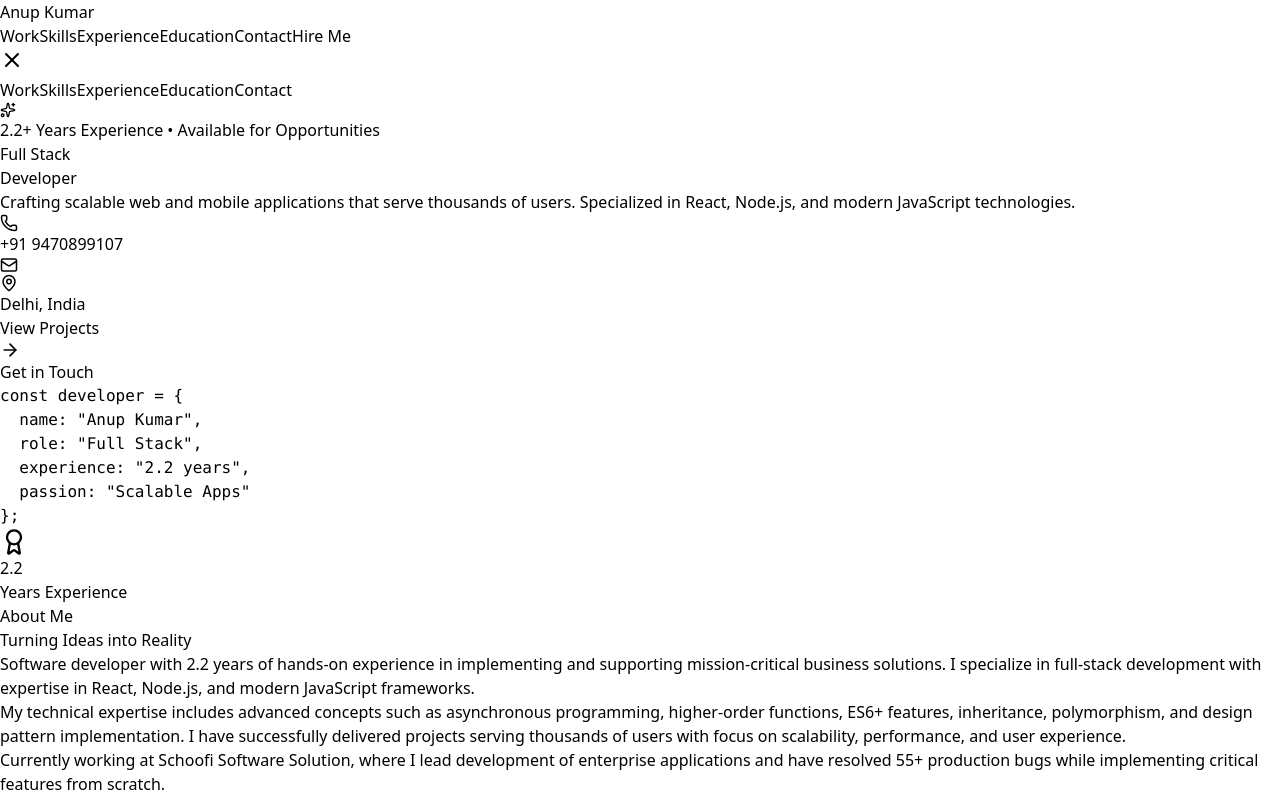
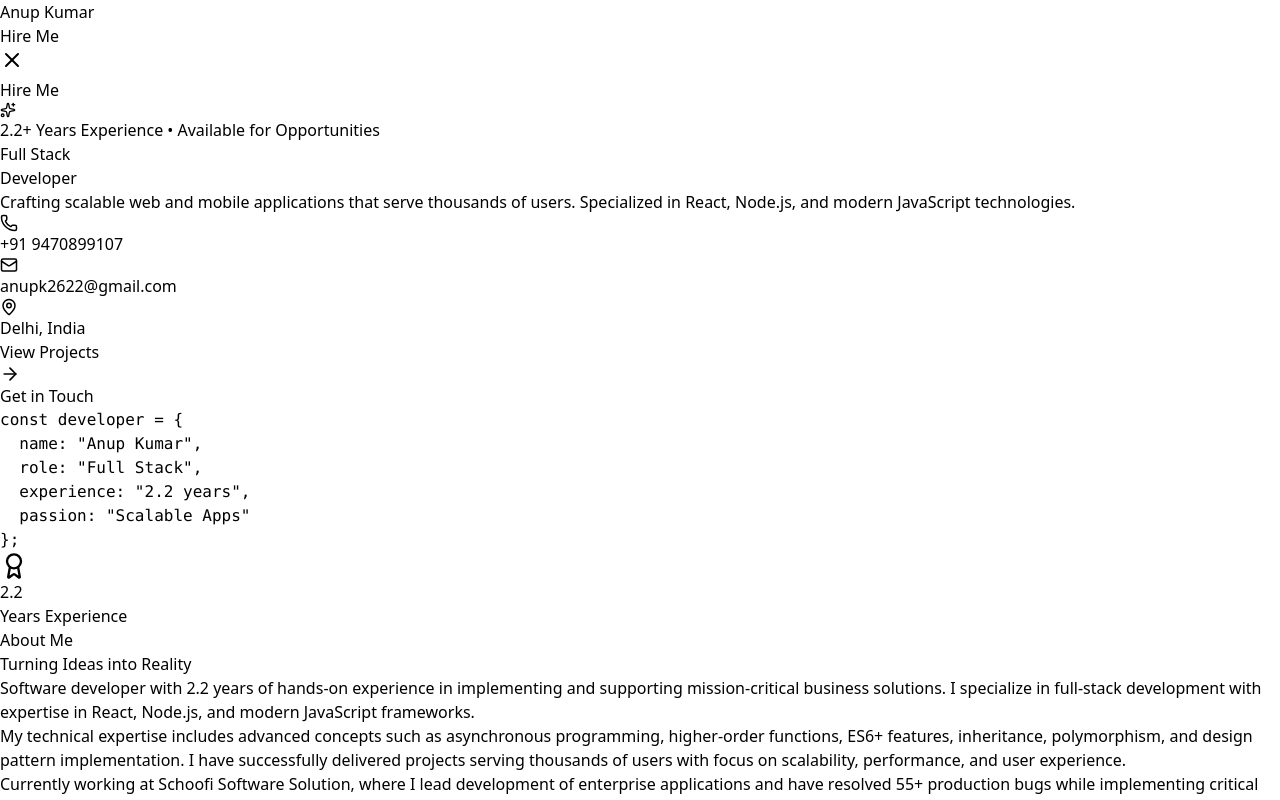
Before and after one commit to anup-2622/anup, a React (Vite) app: page / in a window 1280 px wide. Both pictures are taken after a click on the button 12 px from the left and 60 px from the top of the page. Shown: the top 800 px of the page. Built offline with nearby package versions, Linux system fonts and the light colour scheme.

Commit message:
refining

```diff
--- a/src/portfolio.jsx
+++ b/src/portfolio.jsx
@@ -53,7 +53,7 @@ export default function Portfolio() {
           </h1>
 
           <div className="hidden md:flex gap-8 items-center">
-            {['Work', 'Skills', 'Experience', 'Education', 'Contact'].map((item) => (
+            {/* {['Work', 'Skills', 'Experience', 'Education', 'Contact'].map((item) => (
               <button
                 key={item}
                 onClick={() => setActiveSection(item.toLowerCase())}
@@ -66,7 +66,7 @@ export default function Portfolio() {
                   activeSection === item.toLowerCase() ? 'w-full' : 'w-0 group-hover:w-full'
                 }`} />
               </button>
-            ))}
+            ))} */}
             <a
               href="mailto:anupk2622@gmail.com"
               className="bg-gradient-to-r from-blue-500 to-cyan-500 text-white px-6 py-2.5 rounded-xl text-sm font-semibold hover:shadow-lg hover:shadow-blue-500/50 transition-all hover:scale-105"
@@ -82,7 +82,7 @@ export default function Portfolio() {
 
         {isMenuOpen && (
           <div className="md:hidden bg-slate-900/95 backdrop-blur-xl border-t border-white/5 px-6 py-6 flex flex-col gap-4">
-            {['Work', 'Skills', 'Experience', 'Education', 'Contact'].map((item) => (
+            {/* {['Work', 'Skills', 'Experience', 'Education', 'Contact'].map((item) => (
               <button
                 key={item}
                 onClick={() => {
@@ -93,7 +93,13 @@ export default function Portfolio() {
               >
                 {item}
               </button>
-            ))}
+            ))} */}
+               <a
+              href="mailto:anupk2622@gmail.com"
+           className="text-center text-slate-300 hover:text-blue-400 transition-colors "
+              >
+              Hire Me
+            </a>
           </div>
         )}
       </nav>
@@ -126,7 +132,7 @@ export default function Portfolio() {
               </div>
               <div className="flex items-center gap-3 text-slate-300 bg-white/5 px-4 py-2.5 rounded-xl backdrop-blur-sm border border-white/10">
                 <Mail size={18} className="text-cyan-400" />
-                <span><a  href="mailto:anupk2622@gmail.com"></a></span>
+                <span><a  href="mailto:anupk2622@gmail.com">anupk2622@gmail.com</a></span>
               </div>
               <div className="flex items-center gap-3 text-slate-300 bg-white/5 px-4 py-2.5 rounded-xl backdrop-blur-sm border border-white/10">
                 <MapPin size={18} className="text-purple-400" />
```
